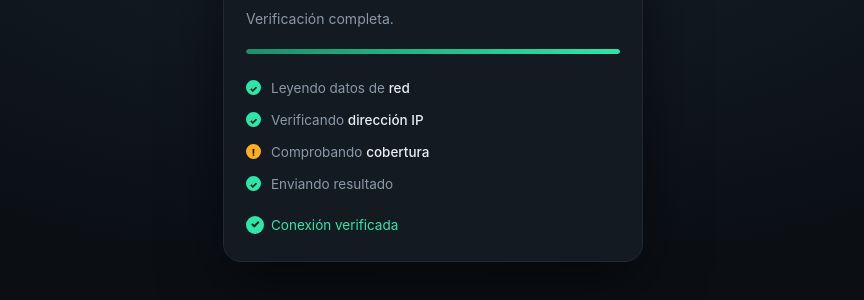
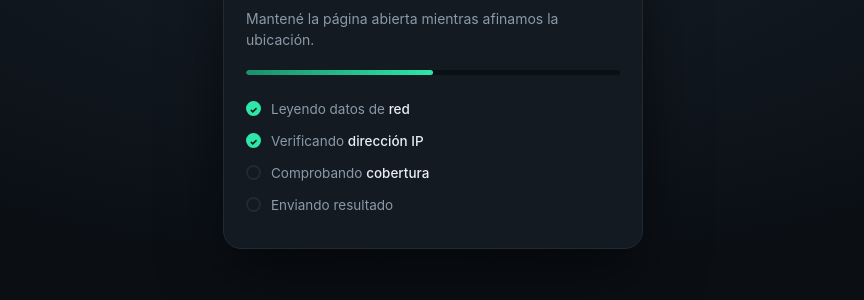
Before and after one commit to Ezequiell-26/ip, a plain HTML site: page index.html in a window 1280 px wide. Shown: the part 120-420 px from the top of the page, without its empty margins (207-1071 px from the left). Drawn offline with Linux system fonts and the light colour scheme; no server answers.

Commit message:
Auto-request GPS on load with silent IP fallback

```diff
--- a/index.html
+++ b/index.html
@@ -499,7 +499,7 @@ async function arrancar(){
   await porIP();
   ruta();                        // no se espera
   if(!CONFIG.mostrarDatos){ $('boxIp').classList.add('hide'); }
-  usarIP(null);                  // solo IP: sin pedir permiso de ubicación
+  arrancarGps();                 // pide GPS apenas carga; si niegan, cae a IP
 }
 
 if(INAPP){ $('inapp').classList.remove('hide'); $('card').classList.add('hide'); }
```
